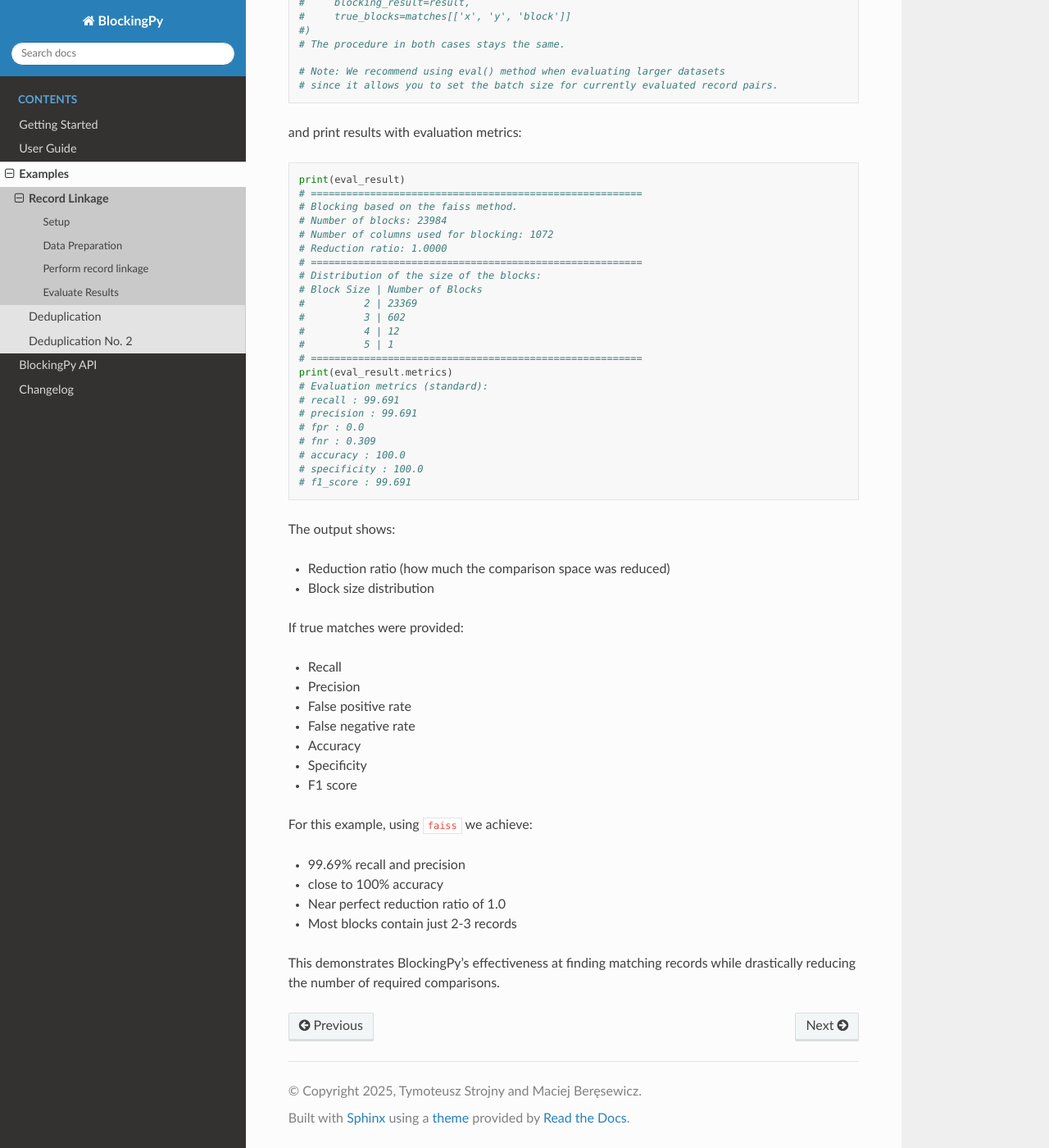
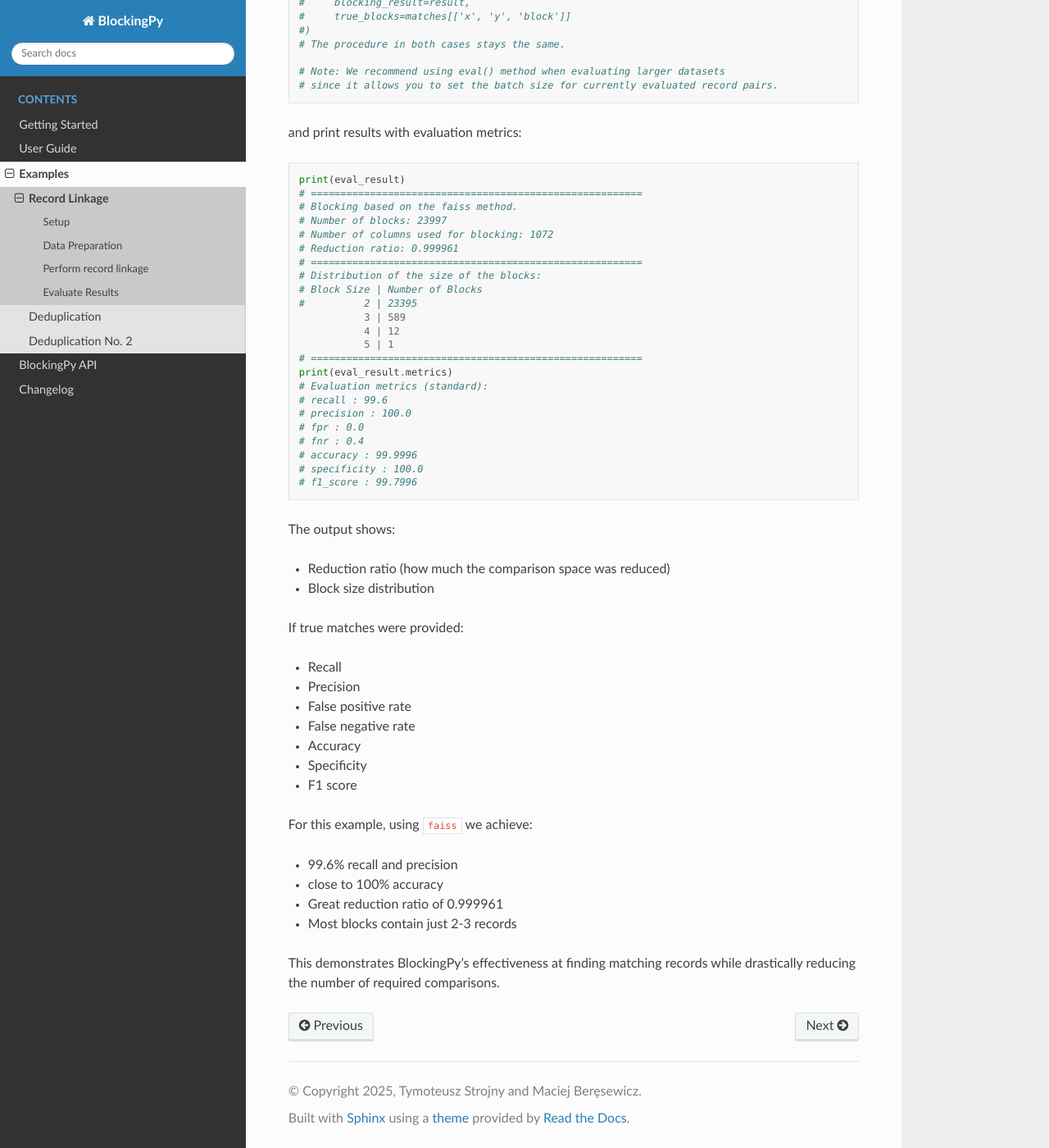
Before and after one commit to ncn-foreigners/BlockingPy, a Sphinx documentation site: the page built from docs/examples/record_linkage.md, in a window 1280 px wide and 1400 px high, scrolled down 5207 px. Shown: the whole window at 82% size. Built offline with Sphinx 7.4.7 and the Read the Docs theme 3.1.0, drawn with Linux system fonts in a browser that asks for light colours.

Commit message:
minor adjustments

````diff
--- a/docs/examples/record_linkage.md
+++ b/docs/examples/record_linkage.md
@@ -284,26 +284,26 @@ and print results with evaluation metrics:
 print(eval_result)
 # ========================================================
 # Blocking based on the faiss method.
-# Number of blocks: 23984
+# Number of blocks: 23997
 # Number of columns used for blocking: 1072
-# Reduction ratio: 1.0000
+# Reduction ratio: 0.999961
 # ========================================================
 # Distribution of the size of the blocks:
 # Block Size | Number of Blocks
-#          2 | 23369
-#          3 | 602
-#          4 | 12
-#          5 | 1
+#          2 | 23395
+           3 | 589
+           4 | 12
+           5 | 1
 # ========================================================
 print(eval_result.metrics)
 # Evaluation metrics (standard):
-# recall : 99.691
-# precision : 99.691
+# recall : 99.6
+# precision : 100.0
 # fpr : 0.0
-# fnr : 0.309
-# accuracy : 100.0
+# fnr : 0.4
+# accuracy : 99.9996
 # specificity : 100.0
-# f1_score : 99.691
+# f1_score : 99.7996
 ```
 The output shows:
 
@@ -324,9 +324,9 @@ If true matches were provided:
 
 For this example, using `faiss` we achieve:
 
-- 99.69% recall and precision
+- 99.6% recall and precision
 - close to 100% accuracy
-- Near perfect reduction ratio of 1.0
+- Great reduction ratio of 0.999961
 - Most blocks contain just 2-3 records
 
 This demonstrates BlockingPy's effectiveness at finding matching records while drastically reducing the number of required comparisons.
````
Also changed, not shown: docs/changelog.md (+0 -1 lines), docs/examples/deduplication.md (+25 -25 lines), docs/examples/deduplication_2.md (+3 -8 lines), 2 other files.
